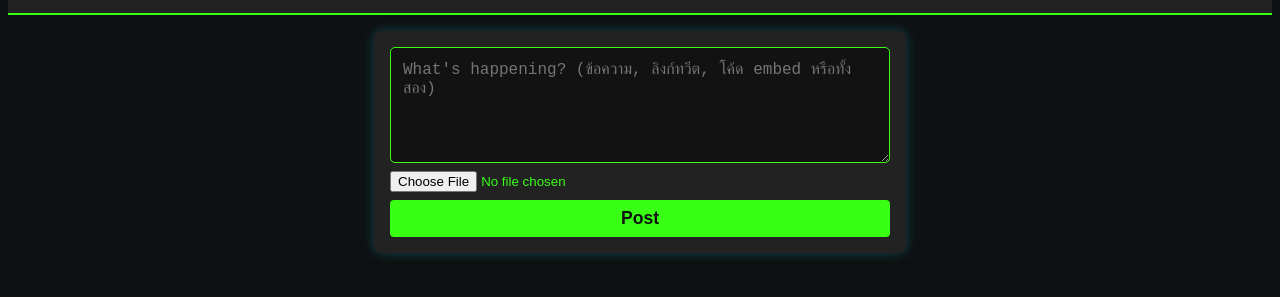
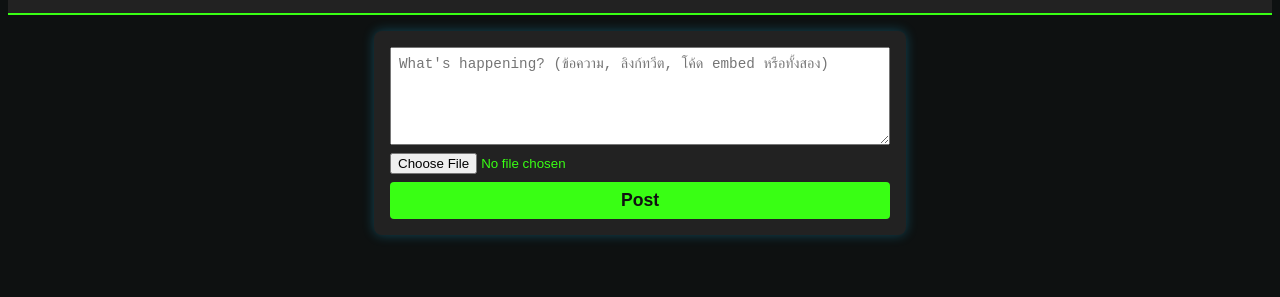
Before and after one commit to SocialPoint123/gifff, a plain HTML site: page index.html in a window 1280 px wide. Shown: the part 75-372 px from the top of the page. Drawn offline with Linux system fonts and the light colour scheme.

Commit message:
Update style.css

```diff
--- a/style.css
+++ b/style.css
@@ -51,13 +51,12 @@ form#postForm {
   box-shadow: 0 0 12px #19aedb55;
 }
 #postContent {
-  background: #121212;
-  color: var(--primary);
-  border: 1px solid var(--primary);
-  padding: 0.75rem;
-  border-radius: 5px;
-  font-size: 1rem;
-  resize: vertical;
+  min-height: 80px;
+  width: 100%;
+  font-size: 1.1em;
+  resize: vertical; /* ให้ผู้ใช้ลากขยายได้ */
+  box-sizing: border-box;
+  padding: 8px;
 }
 #postBtn {
   background: var(--primary);
```
